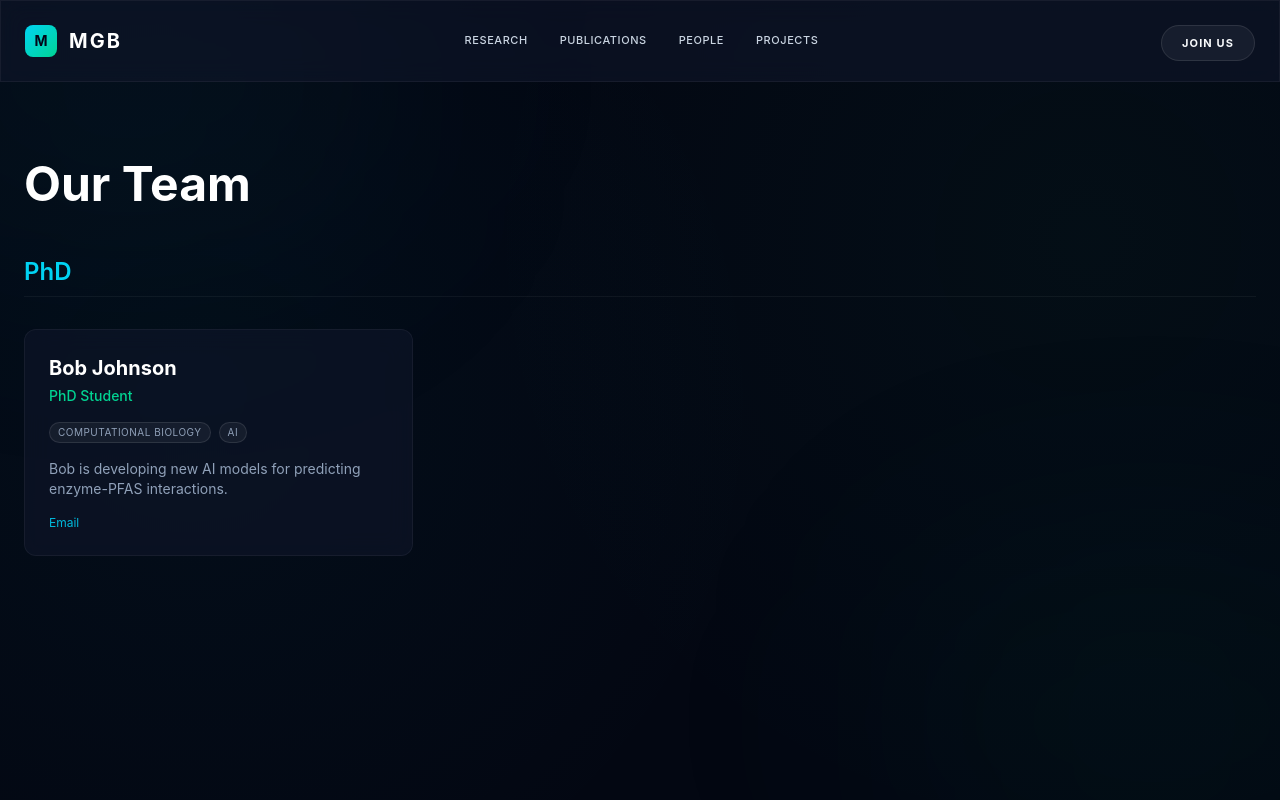
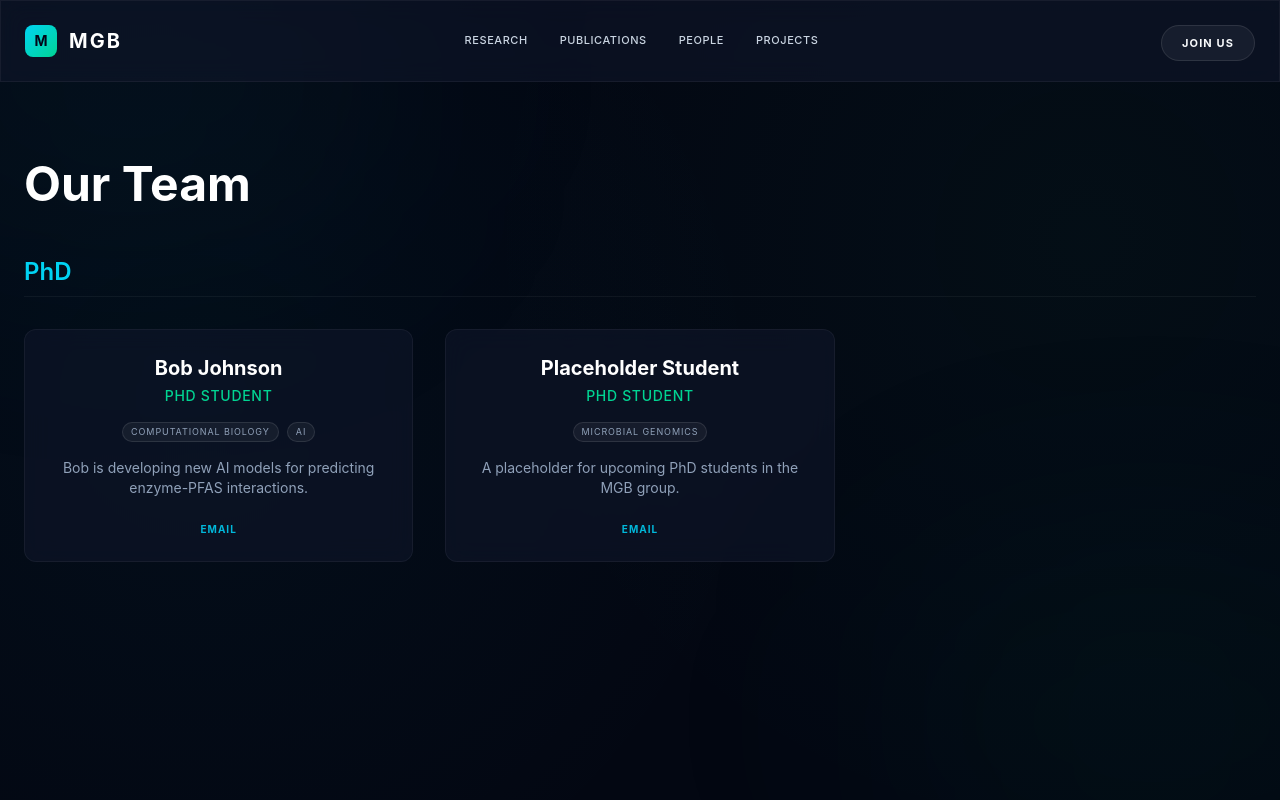
Before and after one commit to KU-MGB/KU-MGB.github.io, a Next.js app: page /people in a window 1280 px wide. Shown: the top 800 px of the page. Built offline with nearby package versions, Linux system fonts and the light colour scheme.

Commit message:
Feat: Update MGB group members with real data for Tue and Shaban

```diff
--- /dev/null
+++ b/content/people/bachelors/placeholder.md
@@ -0,0 +1,7 @@
+---
+name: Placeholder BSc Student
+role: BSc Student
+email: bsc@mgb-institute.org
+tags: ["Microbiology"]
+---
+A placeholder for current BSc students.
--- a/content/people/faculty/jane-doe.md
+++ /dev/null
@@ -1,17 +0,0 @@
----
-name: Dr. Jane Doe
-role: Principal Investigator
-title: Assistant Professor of Environmental Genomics
-email: jane.doe@mgb-institute.org
-twitter: https://twitter.com/janedoe
-github: https://github.com/janedoe
-scholar: https://scholar.google.com/
-tags: ["PFAS Biodegradation", "Metagenomics", "AI for Environmental Science"]
----
-
-Dr. Jane Doe leads the MGB research group, focusing on the discovery and engineering of novel enzymes for PFAS defluorination. Her work bridges the gap between high-throughput microbial genomics and structural biology.
-
-### Research Interests
-*   Evolution of dehalogenases
-*   Deep learning in protein structure prediction (Boltz-2, AlphaFold)
-*   Bioremediation of fluorinated compounds
--- /dev/null
+++ b/content/people/faculty/tue-nielsen.md
@@ -0,0 +1,17 @@
+---
+name: Tue Kjærgaard Nielsen
+role: Tenure Track Assistant Professor / Group Leader
+email: tue@plen.ku.dk
+orcid: 0000-0001-6610-8450
+tags: ["Microbial Evolution", "Nanopore Sequencing", "PFAS Degradation", "Bacteriophages"]
+---
+
+Tue Kjærgaard Nielsen is a Tenure Track Assistant Professor at the Department of Plant and Environmental Sciences, University of Copenhagen. He is a molecular microbiologist specializing in microbial evolution and the role of mobile genetic elements.
+
+### Research Focus
+*   **PFAS Biodegradation:** Investigating microbial pathways for the degradation of PFAS and fluoride toxicity.
+*   **Genomics & Bioinformatics:** Utilizing 3rd generation sequencing (Nanopore) for genetic context analysis and antibiotic resistance prediction.
+*   **Mobile Genetic Elements:** Studying the impact of MGEs and bacteriophages on microbial evolution.
+
+### Background
+Tue earned his PhD in Environmental Science from Aarhus University and has extensive experience in bioinformatic analysis of exotic DNA modifications and microbial ecology.
--- /dev/null
+++ b/content/people/masters/placeholder.md
@@ -0,0 +1,7 @@
+---
+name: Placeholder MSc Student
+role: MSc Student
+email: msc@mgb-institute.org
+tags: ["Bioinformatics"]
+---
+A placeholder for current MSc students.
--- /dev/null
+++ b/content/people/phd/placeholder.md
@@ -0,0 +1,7 @@
+---
+name: Placeholder Student
+role: PhD Student
+email: phd@mgb-institute.org
+tags: ["Microbial Genomics"]
+---
+A placeholder for upcoming PhD students in the MGB group.
--- /dev/null
+++ b/content/people/postdocs/shaban-ahmad.md
@@ -0,0 +1,19 @@
+---
+name: Shaban Ahmad
+role: Postdoctoral Scientist
+email: shaban@plen.ku.dk
+github: https://github.com/shabanahmad
+website: https://shabanahmad.github.io/
+tags: ["AI in Biology", "Bioinformatics", "Molecular Modelling", "PFAS Biodegradation"]
+avatar: https://github.com/shabanahmad.png
+---
+
+Shaban Ahmad is a Postdoctoral Scientist at the University of Copenhagen. His work focuses on the intersection of Artificial Intelligence and Biology, specifically in the areas of enzyme mining and translational computational pharmacology.
+
+### Research Interests
+*   **AI for Biodegradation:** Developing AI-driven bioinformatics pipelines for mining novel enzymes capable of PFAS degradation.
+*   **Computational Pharmacology:** Applying deep learning (CNNs, RNNs, Transformers) to drug design and de novo ligand discovery.
+*   **Precision Oncology:** Researching variant calling and pathogenicity prediction through advanced AI models.
+
+### Background
+Shaban holds a PhD in AI in Biology and an MSc in Bioinformatics from Jamia Millia Islamia. He has previously served as a Visiting Researcher at the University of Jyväskylä.
--- a/src/app/people/page.tsx
+++ b/src/app/people/page.tsx
@@ -25,20 +25,26 @@ export default function PeoplePage() {
               </h2>
               <div className="grid grid-cols-1 md:grid-cols-2 lg:grid-cols-3 gap-8">
                 {catPeople.map((person: any) => (
-                  <div key={person.id} className="glass-panel p-6 rounded-xl hover:bg-white/[0.03] transition-all">
+                  <div key={person.id} className="glass-panel p-6 rounded-xl hover:bg-white/[0.03] transition-all flex flex-col items-center text-center">
+                    {person.avatar && (
+                      <div className="w-24 h-24 rounded-full overflow-hidden mb-6 border-2 border-cyan-500/20">
+                        <img src={person.avatar} alt={person.name} className="w-full h-full object-cover grayscale hover:grayscale-0 transition-all duration-500" />
+                      </div>
+                    )}
                     <h3 className="text-xl font-bold text-white mb-1">{person.name}</h3>
-                    <p className="text-emerald-400 text-sm mb-4 font-medium">{person.role}</p>
-                    <div className="flex flex-wrap gap-2 mb-4">
+                    <p className="text-emerald-400 text-sm mb-4 font-medium uppercase tracking-wider">{person.role}</p>
+                    <div className="flex flex-wrap justify-center gap-2 mb-4">
                       {person.tags?.map((tag: string) => (
-                        <span key={tag} className="text-[10px] uppercase tracking-wider px-2 py-0.5 rounded-full bg-white/5 text-slate-400 border border-white/10">
+                        <span key={tag} className="text-[9px] uppercase tracking-widest px-2 py-0.5 rounded-full bg-white/5 text-slate-400 border border-white/10">
                           {tag}
                         </span>
                       ))}
                     </div>
-                    <p className="text-slate-400 text-sm line-clamp-3 mb-4">{person.content}</p>
-                    <div className="flex gap-4">
-                      {person.email && <a href={`mailto:${person.email}`} className="text-xs text-cyan-500 hover:underline">Email</a>}
-                      {person.github && <a href={person.github} className="text-xs text-cyan-500 hover:underline">GitHub</a>}
+                    <p className="text-slate-400 text-sm line-clamp-3 mb-6">{person.content}</p>
+                    <div className="flex gap-4 mt-auto">
+                      {person.email && <a href={`mailto:${person.email}`} className="text-[10px] font-bold uppercase tracking-widest text-cyan-500 hover:text-white transition-colors">Email</a>}
+                      {person.github && <a href={person.github} target="_blank" className="text-[10px] font-bold uppercase tracking-widest text-cyan-500 hover:text-white transition-colors">GitHub</a>}
+                      {person.website && <a href={person.website} target="_blank" className="text-[10px] font-bold uppercase tracking-widest text-cyan-500 hover:text-white transition-colors">Site</a>}
                     </div>
                   </div>
                 ))}
```
